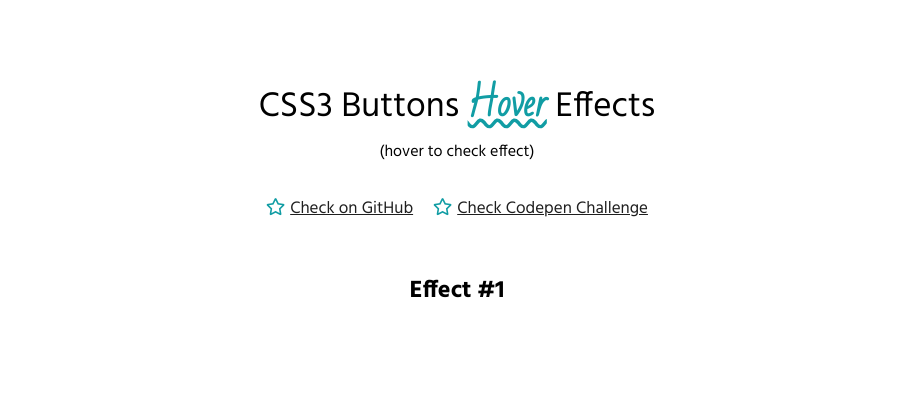
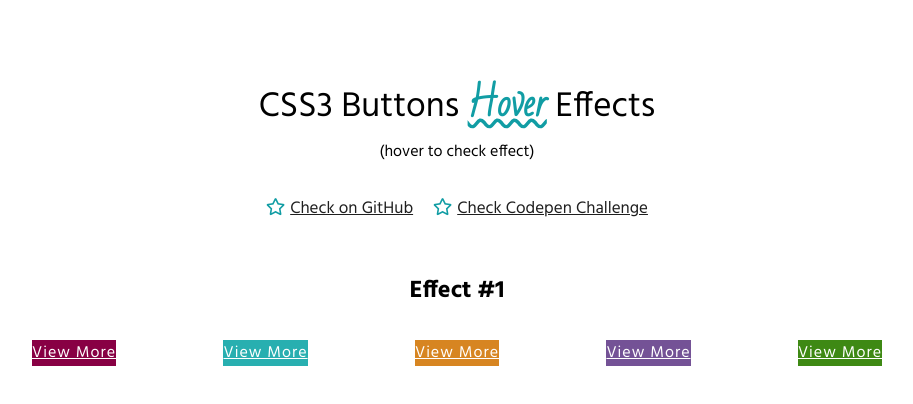
Before and after one commit to Maravilloshayne/css3-btns-hover, a plain HTML site: page index.html in a window 1280 px wide. Shown: the whole page, without its empty margins (183-1096 px from the left). Drawn offline with Linux system fonts and the light colour scheme.

Commit message:
Btns basic styles

```diff
--- a/index.html
+++ b/index.html
@@ -33,6 +33,12 @@
 
       <div class="btn-block">
 
+        <a href="#" class="btn-hover-effect btn-hover-effect--effect-1" title="Button">View More</a>
+        <a href="#" class="btn-hover-effect btn-hover-effect--effect-1" title="Button">View More</a>
+        <a href="#" class="btn-hover-effect btn-hover-effect--effect-1" title="Button">View More</a>
+        <a href="#" class="btn-hover-effect btn-hover-effect--effect-1" title="Button">View More</a>
+        <a href="#" class="btn-hover-effect btn-hover-effect--effect-1" title="Button">View More</a>
+
       </div>
     </div>
 
--- a/scss/style.scss
+++ b/scss/style.scss
@@ -1,5 +1,11 @@
 //VARIABLES
 $accent-theme-color: #119DA4;
+
+$btn-bg-1: #880044;
+$btn-bg-2: #28AFB0;
+$btn-bg-3: #D78521;
+$btn-bg-4: #745296;
+$btn-bg-5: #3E8914;
 
 //MIXINS
 
@@ -82,7 +88,7 @@ h1 {
   margin-top: 50px;
 
   h2 {
-    margin-bottom: 10px;
+    margin-bottom: 30px;
   }
 }
 
@@ -98,3 +104,29 @@ h1 {
   display: flex;
   justify-content: space-between;
 }
+
+.btn-hover-effect {
+  display: flex;
+  color: #fff;
+  letter-spacing: 1px;
+
+  &:nth-child(1) {
+    background-color: $btn-bg-1;
+  }
+
+  &:nth-child(2) {
+    background-color: $btn-bg-2;
+  }
+
+  &:nth-child(3) {
+    background-color: $btn-bg-3;
+  }
+
+  &:nth-child(4) {
+    background-color: $btn-bg-4;
+  }
+
+  &:nth-child(5) {
+    background-color: $btn-bg-5;
+  }
+}
```
Also changed, not shown: css/style.css.
